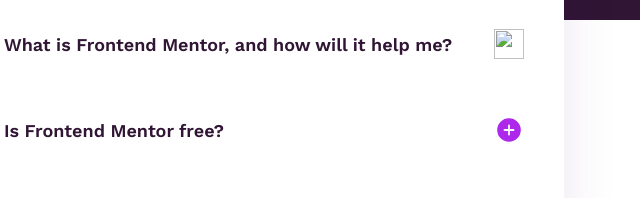
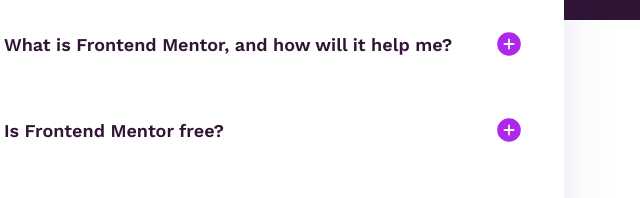
Before and after one commit to smit-lab/FAQ_accordian, a plain HTML site: page index.html in a window 1280 px wide. Shown: the part 264-462 px from the top of the page, 376-1016 px from the left. Drawn offline with nearby package versions, Linux system fonts and the light colour scheme; the site is published under a folder, as on GitHub Pages, so addresses that start at the root find nothing.

Commit message:
src change of FAQ-1

```diff
--- a/index.html
+++ b/index.html
@@ -42,7 +42,7 @@
               What is Frontend Mentor, and how will it help me?
             </h2>
             <img
-              src="/images/icon-plus.svg"
+              src="./images/icon-plus.svg"
               alt=""
               class="plus-minus-button"
               id="plus-button-1"
```
